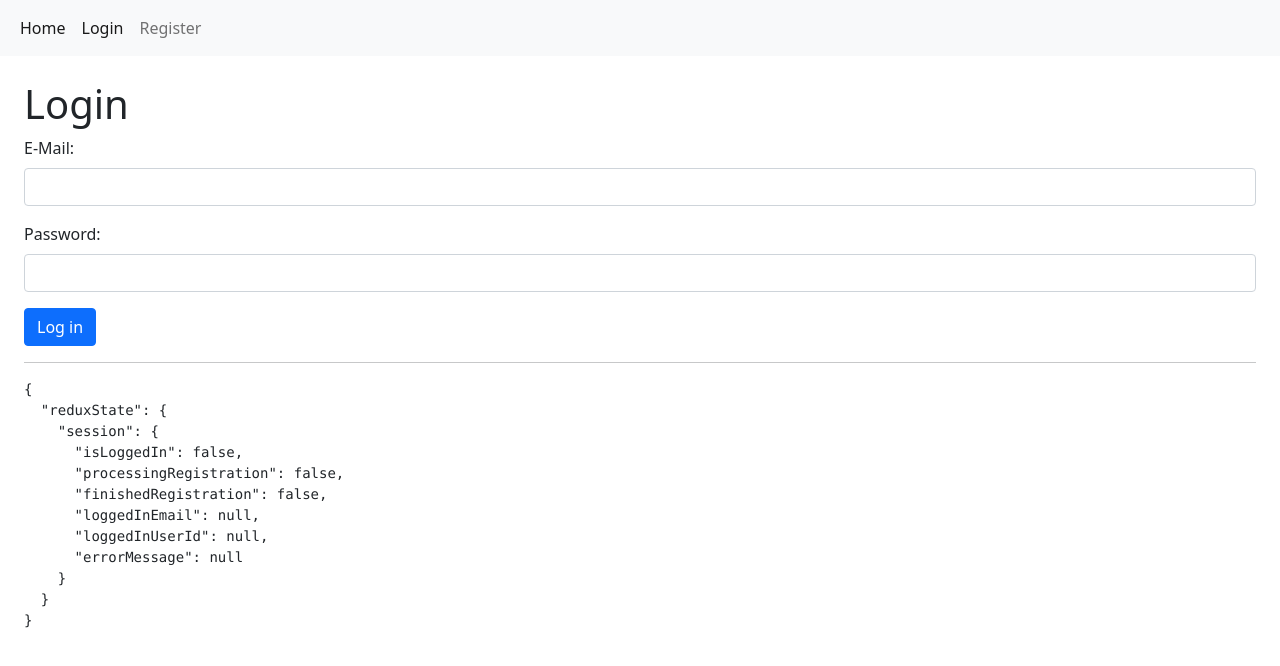
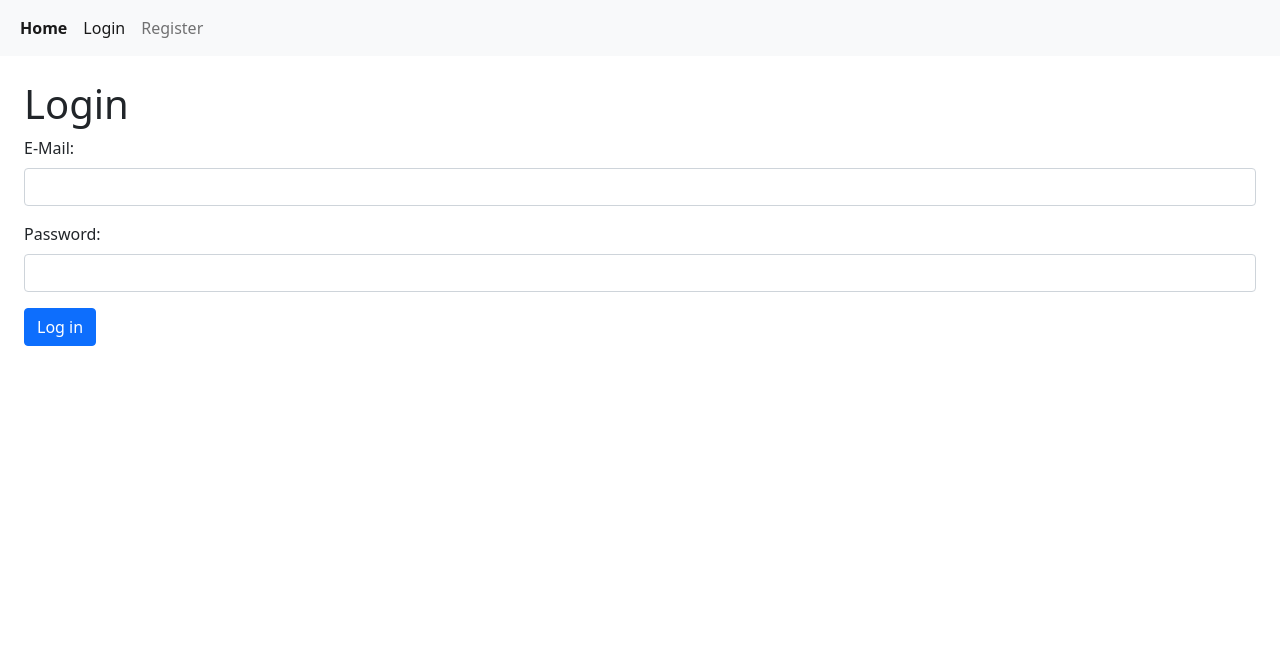
Before and after one commit to logbuddy/poc, a React (Create React App) app in the folder frontend/: page /login in a window 1280 px wide. Shown: the top 666 px of the page. Built offline with nearby package versions, Linux system fonts and the light colour scheme.

Commit message:
UX improvements, Redux browser extension setup

```diff
--- a/frontend/src/App.js
+++ b/frontend/src/App.js
@@ -15,7 +15,9 @@ function App() {
                 <div className="container-fluid">
                     <ul className='navbar-nav'>
                         <li className='nav-item'>
-                            <NavLink className='nav-link' activeClassName='active' to='/'>Home</NavLink>
+                            <NavLink className='nav-link' activeClassName='active' to='/'>
+                                <strong>Home</strong>
+                            </NavLink>
                         </li>
                         <li className='nav-item'>
                             <NavLink className='nav-link' activeClassName='active' to='/login'>Login</NavLink>
@@ -35,7 +37,11 @@ function App() {
                     <RegisterContainer />
                 </Route>
                 <Route exact path='/'>
-                    <div>Home</div>
+                    <div className='m-4'>
+                        <h1>
+                            Welcome to the GameLoggers PoC.
+                        </h1>
+                    </div>
                 </Route>
             </Switch>
         </div>
--- a/frontend/src/containers/LoginContainer.js
+++ b/frontend/src/containers/LoginContainer.js
@@ -43,6 +43,11 @@ class LoginContainer extends Component {
 
         return (
             <div className='m-4'>
+                {
+                    this.props.reduxState.session.justFinishedRegistration
+                    &&
+                    <div className='alert alert-success'>Registration finished successfully. Please log in.</div>
+                }
                 <h1>Login</h1>
                 <ErrorMessagePresentational message={this.props.reduxState.session.errorMessage} />
                 <form onSubmit={this.handleSubmit}>
@@ -62,8 +67,6 @@ class LoginContainer extends Component {
                         <button className='btn btn-primary' type='submit'>Log in</button>
                     </div>
                 </form>
-                <hr/>
-                <pre>{JSON.stringify(this.props, null, 2)}</pre>
             </div>
         );
     }
--- a/frontend/src/containers/RegisterContainer.js
+++ b/frontend/src/containers/RegisterContainer.js
@@ -41,7 +41,7 @@ class RegisterContainer extends Component {
             return (<Redirect to='/' />);
         }
 
-        if (this.props.reduxState.session.finishedRegistration) {
+        if (this.props.reduxState.session.justFinishedRegistration) {
             return (<Redirect to='/login' />);
         }
 
@@ -72,8 +72,6 @@ class RegisterContainer extends Component {
                         }
                     </div>
                 </form>
-                <hr/>
-                <pre>{JSON.stringify(this.props, null, 2)}</pre>
             </div>
         );
     }
--- a/frontend/src/redux/reducers/session.js
+++ b/frontend/src/redux/reducers/session.js
@@ -1,7 +1,7 @@
 const initialState = {
     isLoggedIn: false,
     processingRegistration: false,
-    finishedRegistration: false,
+    justFinishedRegistration: false,
     loggedInEmail: null,
     loggedInUserId: null,
     errorMessage: null
@@ -20,7 +20,7 @@ const reducer = (state = initialState, action) => {
             return {
                 ...state,
                 processingRegistration: false,
-                finishedRegistration: true
+                justFinishedRegistration: true
             }
 
         case 'REGISTER_ACCOUNT_FAILED':
@@ -29,9 +29,10 @@ const reducer = (state = initialState, action) => {
                 errorMessage: action.errorMessage
             }
 
-        case 'LOG_INTO_ACCOUNT':
+        case 'LOG_INTO_ACCOUNT_STARTED':
             return {
-                ...state
+                ...state,
+                justFinishedRegistration: false
             }
 
         default:
--- a/frontend/src/redux/store.js
+++ b/frontend/src/redux/store.js
@@ -1,10 +1,12 @@
-import { createStore, applyMiddleware } from 'redux';
+import { createStore, applyMiddleware, compose } from 'redux';
 import thunk from 'redux-thunk';
 import root from './reducers/root';
+
+const composeEnhancers = window.__REDUX_DEVTOOLS_EXTENSION_COMPOSE__ || compose;
 
 export default function configureStore() {
     return createStore(
         root,
-        applyMiddleware(thunk)
+        composeEnhancers(applyMiddleware(thunk)),
     );
 }
```
